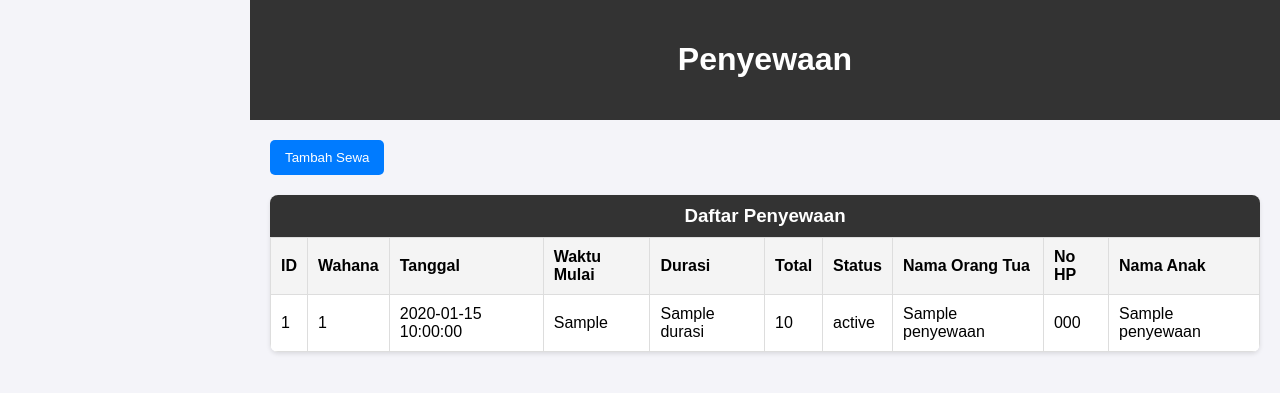
After one commit to xanarstic/playground, a CodeIgniter 4 app: the page made by app/Views/penyewaan.php in a window 1280 px wide. The commit adds this page. Shown: the top 393 px of the page. Run offline with PHP 8.4 and a stand-in for CodeIgniter, Linux system fonts and the light colour scheme; the template is opened without the code that fills it: most values are stand-ins (such as "Sample title", 1, 10 or a date in 2020); some libraries are stand-ins or nearby versions.

Commit message:
finish wahana,lanjut sewa

```diff
--- a/app/Views/menu.php
+++ b/app/Views/menu.php
@@ -97,6 +97,12 @@
                 </a>
             </li>
             <li>
+                <a href="<?= base_url('/home/penyewaan') ?>">
+                    <i class="fas fa-shopping-cart"></i>
+                    <span>Penyewaan</span>
+                </a>
+            </li>
+            <li>
                 <a href="<?= base_url('/home/transaksi') ?>">
                     <i class="fas fa-hand-holding-usd"></i>
                     <span>Transaksi</span>
--- /dev/null
+++ b/app/Views/penyewaan.php
@@ -0,0 +1,268 @@
+<!DOCTYPE html>
+<html lang="en">
+
+<head>
+    <meta charset="UTF-8">
+    <meta name="viewport" content="width=device-width, initial-scale=1.0">
+    <title>Dashboard</title>
+
+    <style>
+        body {
+            margin: 0;
+            font-family: Arial, sans-serif;
+            background-color: #f4f4f9;
+            padding-left: 250px;
+        }
+
+        .dashboard header {
+            background-color: #333;
+            color: #fff;
+            padding: 20px;
+            text-align: center;
+        }
+
+        .dashboard main {
+            padding: 20px;
+        }
+
+        .table-container {
+            display: flex;
+            gap: 20px;
+            flex-wrap: wrap;
+        }
+
+        .table-box {
+            flex: 1;
+            min-width: 300px;
+            background-color: #fff;
+            border-radius: 8px;
+            box-shadow: 0 2px 4px rgba(0, 0, 0, 0.1);
+            overflow: hidden;
+        }
+
+        .table-box h3 {
+            background-color: #333;
+            color: #fff;
+            margin: 0;
+            padding: 10px;
+            text-align: center;
+        }
+
+        .table-box table {
+            width: 100%;
+            border-collapse: collapse;
+        }
+
+        .table-box table th,
+        .table-box table td {
+            padding: 10px;
+            border: 1px solid #ddd;
+            text-align: left;
+        }
+
+        .table-box table th {
+            background-color: #f4f4f4;
+        }
+
+        .btn-add {
+            margin-bottom: 20px;
+            padding: 10px 15px;
+            background-color: #007bff;
+            color: white;
+            border: none;
+            border-radius: 5px;
+            cursor: pointer;
+        }
+
+        .btn-add:hover {
+            background-color: #0056b3;
+        }
+
+        /* Pop-up styles */
+        .popup {
+            display: none;
+            position: fixed;
+            top: 0;
+            left: 0;
+            width: 100%;
+            height: 100%;
+            background-color: rgba(0, 0, 0, 0.5);
+            justify-content: center;
+            align-items: center;
+        }
+
+        .popup-content {
+            background-color: white;
+            padding: 20px;
+            border-radius: 8px;
+            width: 400px;
+            box-shadow: 0 2px 10px rgba(0, 0, 0, 0.3);
+        }
+
+        .popup-content h3 {
+            margin-top: 0;
+        }
+
+        .popup-content label {
+            display: block;
+            margin-bottom: 5px;
+            font-weight: bold;
+        }
+
+        .popup-content input,
+        .popup-content select {
+            width: 100%;
+            padding: 8px;
+            margin-bottom: 10px;
+            border: 1px solid #ddd;
+            border-radius: 4px;
+        }
+
+        .popup-content button {
+            padding: 10px 15px;
+            background-color: #28a745;
+            color: white;
+            border: none;
+            border-radius: 5px;
+            cursor: pointer;
+        }
+
+        .popup-content button:hover {
+            background-color: #218838;
+        }
+
+        .close-btn {
+            background-color: #dc3545;
+            margin-left: 10px;
+        }
+
+        .close-btn:hover {
+            background-color: #c82333;
+        }
+    </style>
+</head>
+
+<body>
+    <div class="dashboard">
+        <header>
+            <h1>Penyewaan</h1>
+        </header>
+        <main>
+            <button class="btn-add" id="btnAdd">Tambah Sewa</button>
+            <section>
+                <div class="table-container">
+                    <div class="table-box">
+                        <h3>Daftar Penyewaan</h3>
+                        <table>
+                            <thead>
+                                <tr>
+                                    <th>ID</th>
+                                    <th>Wahana</th>
+                                    <th>Tanggal</th>
+                                    <th>Waktu Mulai</th>
+                                    <th>Durasi</th>
+                                    <th>Total</th>
+                                    <th>Status</th>
+                                    <th>Nama Orang Tua</th>
+                                    <th>No HP</th>
+                                    <th>Nama Anak</th>
+                                </tr>
+                            </thead>
+                            <tbody>
+                                <?php if (!empty($penyewaan)): ?>
+                                    <?php foreach ($penyewaan as $row): ?>
+                                        <tr>
+                                            <td><?= esc($row['id_penyewaan']) ?></td>
+                                            <td><?= esc($row['id_wahana']) ?></td>
+                                            <td><?= esc($row['tanggal']) ?></td>
+                                            <td><?= esc($row['waktu_mulai']) ?></td>
+                                            <td><?= esc($row['durasi']) ?></td>
+                                            <td><?= esc($row['total']) ?></td>
+                                            <td><?= esc($row['status']) ?></td>
+                                            <td><?= esc($row['nama_ortu']) ?></td>
+                                            <td><?= esc($row['nohp']) ?></td>
+                                            <td><?= esc($row['nama_anak']) ?></td>
+                                        </tr>
+                                    <?php endforeach; ?>
+                                <?php else: ?>
+                                    <tr>
+                                        <td colspan="10">No data available</td>
+                                    </tr>
+                                <?php endif; ?>
+                            </tbody>
+                        </table>
+                    </div>
+                </div>
+            </section>
+        </main>
+    </div>
+
+    <!-- Pop-up Form -->
+    <div class="popup" id="popupForm">
+        <div class="popup-content">
+            <h3>Tambah Sewa</h3>
+            <form action="/home/tambahsewa" method="POST">
+                <label for="id_wahana">Wahana</label>
+                <select name="id_wahana" id="id_wahana" onchange="updateTotal()">
+                    <?php foreach ($wahana as $w): ?>
+                        <option value="<?= esc($w['id_wahana']) ?>" data-harga="<?= esc($w['harga']) ?>"><?= esc($w['nama_wahana']) ?></option>
+                    <?php endforeach; ?>
+                </select>
+
+                <label for="tanggal">Tanggal</label>
+                <input type="date" name="tanggal" id="tanggal" value="<?= date('Y-m-d') ?>" required readonly>
+
+                <label for="waktu_mulai">Waktu Mulai</label>
+                <input type="text" name="waktu_mulai" id="waktu_mulai" value="" required readonly>
+
+                <label for="durasi">Durasi (Jam)</label>
+                <input type="number" name="durasi" id="durasi" required min="1" onchange="updateTotal()">
+
+                <label for="total">Total</label>
+                <input type="text" name="total" id="total" value="" readonly>
+
+                <label for="nama_ortu">Nama Orang Tua</label>
+                <input type="text" name="nama_ortu" id="nama_ortu" required>
+
+                <label for="nohp">Nomor HP</label>
+                <input type="text" name="nohp" id="nohp" required>
+
+                <label for="nama_anak">Nama Anak</label>
+                <input type="text" name="nama_anak" id="nama_anak" required>
+
+                <button type="submit">Simpan</button>
+                <button type="button" class="close-btn" id="btnClose">Batal</button>
+            </form>
+        </div>
+    </div>
+
+    <script>
+        const btnAdd = document.getElementById('btnAdd');
+        const popupForm = document.getElementById('popupForm');
+        const btnClose = document.getElementById('btnClose');
+
+        btnAdd.addEventListener('click', () => {
+            popupForm.style.display = 'flex';
+        });
+
+        btnClose.addEventListener('click', () => {
+            popupForm.style.display = 'none';
+        });
+        // Set current time for waktu_mulai input
+        document.getElementById('waktu_mulai').value = new Date().toISOString().slice(0, 16);
+
+        function updateTotal() {
+            const wahanaSelect = document.getElementById('id_wahana');
+            const selectedOption = wahanaSelect.options[wahanaSelect.selectedIndex];
+            const harga = selectedOption.getAttribute('data-harga');
+            const durasi = document.getElementById('durasi').value;
+
+            if (durasi) {
+                document.getElementById('total').value = harga * durasi;
+            }
+        }
+    </script>
+</body>
+
+
+</html>
```
Also changed, not shown: app/Controllers/Home.php (+170 -0 lines), app/Models/PenyewaanModel.php (added, +27 -0 lines), app/Views/transaksi.php (+63 -11 lines), app/Views/wahana.php (+72 -0 lines), playground.sql (+26 -21 lines).
